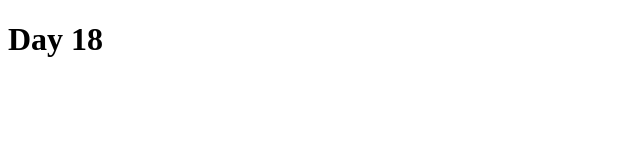
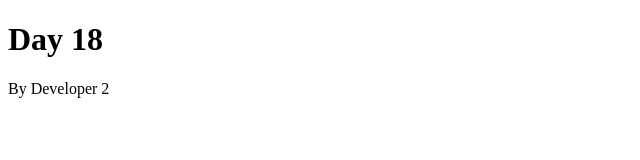
Before and after one commit to dwiyanto/batch-5-day-18, a plain HTML site: page index.html in a window 1280 px wide. Shown: the whole page, without its empty margins (0-640 px from the left). Drawn offline with Linux system fonts and the light colour scheme.

Commit message:
update from dev 2

```diff
--- a/index.html
+++ b/index.html
@@ -8,5 +8,6 @@
 </head>
 <body>
   <h1>Day 18</h1>
+  <p>By Developer 2</p>
 </body>
 </html>
```
